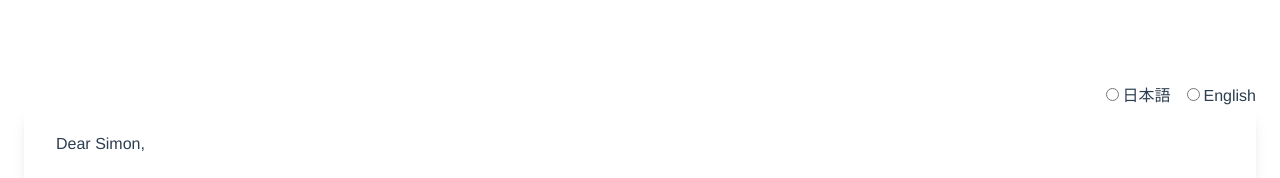
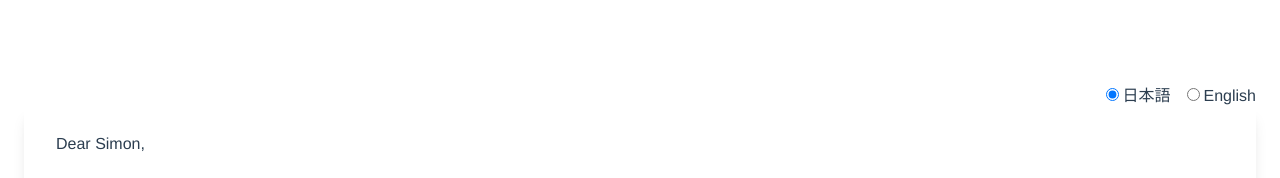
Before and after one commit to Haru0101/dear-my-friend, a Vue app: page / in a window 1280 px wide. Shown: the top 178 px of the page. Built offline with nearby package versions, Linux system fonts and the light colour scheme.

Commit message:
feat: add v-model and value

```diff
--- a/src/App.vue
+++ b/src/App.vue
@@ -16,6 +16,8 @@ const sentDate = ref<string>(`${month} ${date}`);
 const letterClosing = ref<string>('Regards');
 const letterGreeting = ref<string>('Dear');
 
+const language = ref<'jp' | 'en'>('jp');
+
 const download = () => {
   // @ts-ignore
   html2canvas(document.querySelector("#canvas-box")).then((canvas: { toDataURL: (arg0: string) => string; }) => {
@@ -30,8 +32,8 @@ const download = () => {
   <div class="p-6">
     <div class="w-full mx-auto max-w-screen-2xl">
       <div class="flex justify-end">
-        <label class="mr-4"><input class="mr-1" type="radio" name="languages">日本語</label>
-        <label><input class="mr-1" type="radio" name="languages">English</label>
+        <label class="mr-4"><input v-model="language" value="jp" class="mr-1" type="radio" name="languages">日本語</label>
+        <label><input v-model="language" value="en" class="mr-1" type="radio" name="languages">English</label>
       </div>
       <LetterPreview
         :to="to"
```
